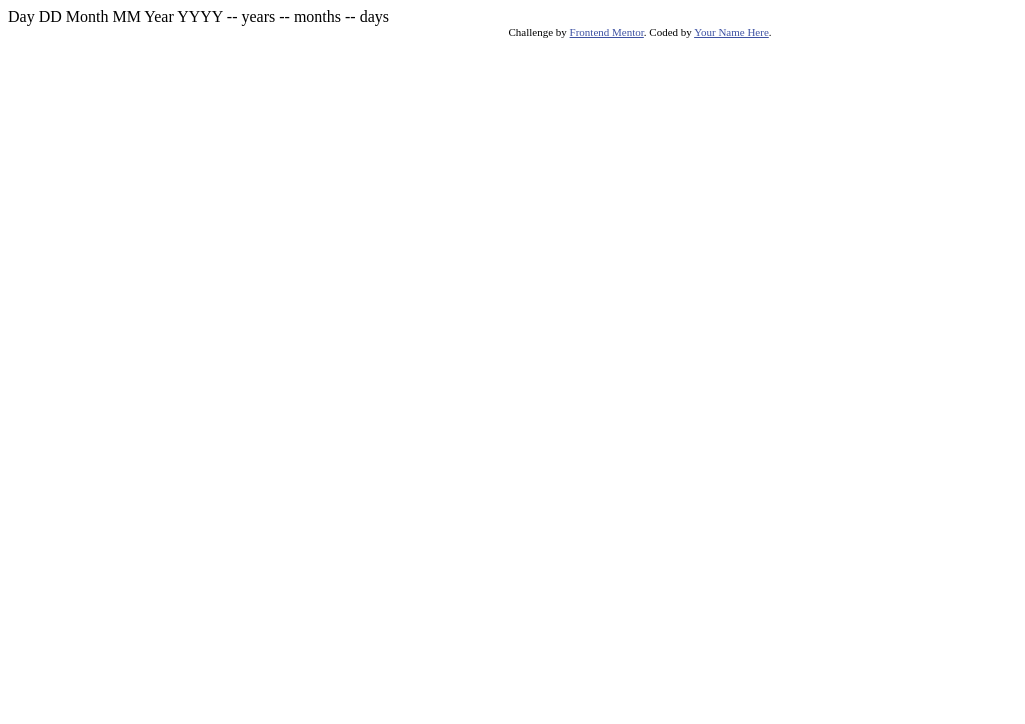
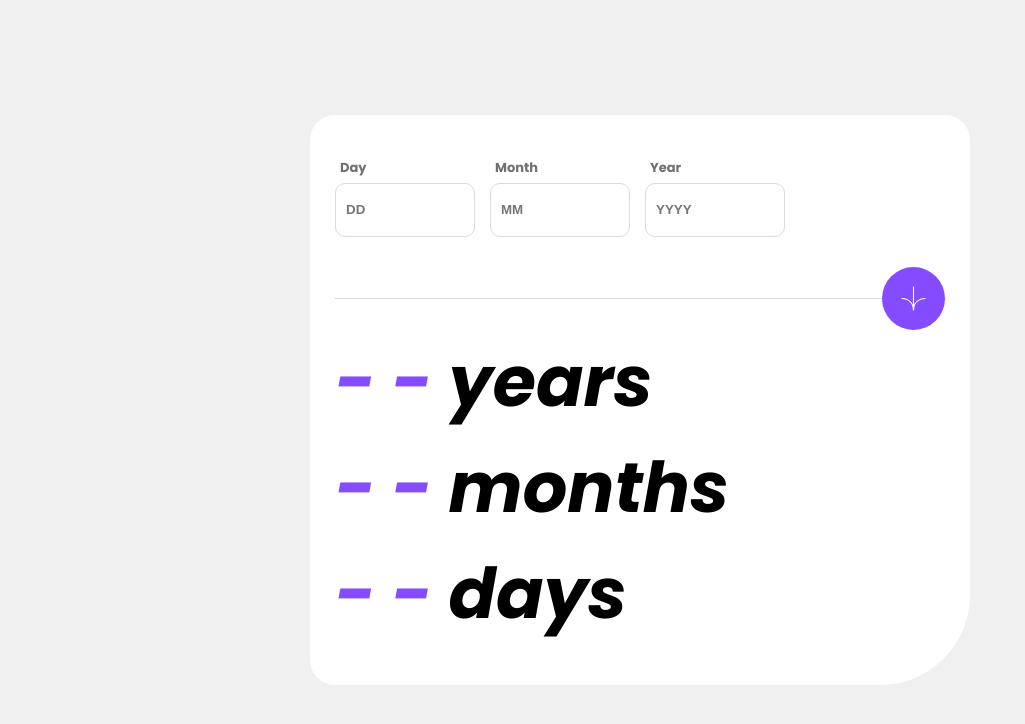
Before and after one commit to Fabricius97/Age-Generator-App, a plain HTML site: page index.html in a window 1280 px wide. Shown: the whole page, without its empty margins (0-1025 px from the left). Drawn offline with Linux system fonts and the light colour scheme.

Commit message:
Fixed the app, fixing bugs

```diff
--- a/index.html
+++ b/index.html
@@ -3,35 +3,52 @@
 <head>
   <meta charset="UTF-8">
   <meta name="viewport" content="width=device-width, initial-scale=1.0"> <!-- displays site properly based on user's device -->
-
   <link rel="icon" type="image/png" sizes="32x32" href="./assets/images/favicon-32x32.png">
-
+  <link rel="preconnect" href="https://fonts.googleapis.com">
+  <link rel="preconnect" href="https://fonts.gstatic.com" crossorigin>
+  <link href="https://fonts.googleapis.com/css2?family=Poppins:ital,wght@0,400;0,700;0,800;1,400;1,700;1,800&display=swap" rel="stylesheet">
+  <link rel="stylesheet" href="style.css">
   <title>Frontend Mentor | Age calculator app</title>
 
-  <!-- Feel free to remove these styles or customise in your own stylesheet 👍 -->
-  <style>
-    .attribution { font-size: 11px; text-align: center; }
-    .attribution a { color: hsl(228, 45%, 44%); }
-  </style>
 </head>
 <body>
+  <div class="container">
+    <div class="contentContainer">
+    <div class="dayMonthYear">
 
-  Day
-  DD
+      <div class="day">
+        <label for="day">Day</label>
+        <input id="day" type="text" placeholder="DD" name="day">
+        <span class="requiredField" id="requiredField">This field is required</span>
+        <span class="errorValid" id="errorDay">Must be a valid day</span>
+      </div>
+      <div class="month">
+        <label for="month">Month</label>
+        <input id="month" type="text" placeholder="MM" name="month">
+        <span class="requiredField" id="requiredField">This field is required</span>
+        <span class="errorValid" id="errorMonth">Must be a valid month</span>
+      </div>
+      <div class="year">
+        <label for="year">Year</label>
+        <input id="year" type="text" placeholder="YYYY" name="year">
+        <span class="requiredField" id="requiredField">This field is required</span>
+        <span class="errorValid" id="errorYear">Must be in the past</span>
+      </div>
+    </div>
 
-  Month
-  MM
+    <div class="invinsibleContainer">
+      <button class="borderImg">
+        <img src="assets/images/icon-arrow.svg" alt="icon-arrow">
+      </button>
+    </div>
 
-  Year
-  YYYY
-
-  -- years
-  -- months
-  -- days
-
-  <div class="attribution">
-    Challenge by <a href="https://www.frontendmentor.io?ref=challenge" target="_blank">Frontend Mentor</a>.
-    Coded by <a href="#">Your Name Here</a>.
+    <div class="ageCalculator">
+      <div><span id="years" style="color: hsl(259, 100%, 65%);">- -</span> years</div>
+      <div><span id="months" style="color: hsl(259, 100%, 65%);">- -</span> months</div>
+      <div><span id="days" style="color: hsl(259, 100%, 65%);">- -</span> days</div>
+    </div>
   </div>
+</div>
+  <script src="script.js"></script>
 </body>
 </html>
--- /dev/null
+++ b/script.js
@@ -0,0 +1,68 @@
+const calculateAge = () => {
+    const dayInput = document.getElementById("day");
+    const monthInput = document.getElementById("month");
+    const yearInput = document.getElementById("year");
+    const requiredField = document.getElementsByClassName("requiredField");
+    const errorValid = document.getElementsByClassName("errorValid");
+
+    // Reset error messages and borders
+    for (let i = 0; i < requiredField.length; i++) {
+      requiredField[i].style.display = "none";
+      errorValid[i].style.display = "none";
+    }
+    dayInput.style.border = "1px solid #ccc";
+    monthInput.style.border = "1px solid #ccc";
+    yearInput.style.border = "1px solid #ccc";
+
+    // Check if any input fields are empty or invalid
+    let isEmpty = false;
+    let isValid = true;
+    if (dayInput.value === "") {
+      isEmpty = true;
+      requiredField[0].style.display = "block";
+      dayInput.style.border = "1px solid red";
+    } else if (isNaN(dayInput.value) || dayInput.value < 1 || dayInput.value > 31) {
+      isValid = false;
+      errorValid[0].style.display = "block";
+      dayInput.style.border = "1px solid red";
+    }
+    if (monthInput.value === "") {
+      isEmpty = true;
+      requiredField[1].style.display = "block";
+      monthInput.style.border = "1px solid red";
+    } else if (isNaN(monthInput.value) || monthInput.value < 1 || monthInput.value > 12) {
+      isValid = false;
+      errorValid[1].style.display = "block";
+      monthInput.style.border = "1px solid red";
+    }
+    if (yearInput.value === "") {
+      isEmpty = true;
+      requiredField[2].style.display = "block";
+      yearInput.style.border = "1px solid red";
+    } else if (isNaN(yearInput.value) || yearInput.value > new Date().getFullYear()) {
+      isValid = false;
+      errorValid[2].style.display = "block";
+      yearInput.style.border = "1px solid red";
+    }
+
+    if (isEmpty || !isValid) {
+      return;
+    }
+
+    // Calculate age
+    const birthDate = new Date(yearInput.value, monthInput.value - 1, dayInput.value);
+    const today = new Date();
+    let age = today.getFullYear() - birthDate.getFullYear();
+    const monthDiff = today.getMonth() - birthDate.getMonth();
+    if (monthDiff < 0 || (monthDiff === 0 && today.getDate() < birthDate.getDate())) {
+      age--;
+    }
+
+    // Display age
+    document.getElementById("years").textContent = age;
+    document.getElementById("months").textContent = Math.abs(today.getMonth() - birthDate.getMonth());
+    document.getElementById("days").textContent = Math.abs(today.getDate() - birthDate.getDate());
+  };
+
+  // Add event listener to button
+  document.querySelector(".borderImg").addEventListener("click", calculateAge);
--- /dev/null
+++ b/style.css
@@ -0,0 +1,141 @@
+body {
+    font-family: 'Poppins', sans-serif;
+    margin: 0;
+    padding: 0;
+    height: 100vh;
+    display: flex;
+    justify-content: center;
+    align-items: center;
+    background: hsl(0, 0%, 94%);
+    font-size: 32px;
+    font-weight: bold;
+
+}
+
+* {
+    box-sizing: border-box;
+    width: 100%;
+}
+
+.container {
+    margin: 20px;
+    border-radius: 25px 25px 90px;
+    background-color: white;
+    padding: 38px 25px;
+    display: flex;
+    min-width: 343px;
+    min-height: 486px;
+    width: 660px;
+}
+
+.contentContainer {
+    gap: 30px;
+    display: flex;
+    flex-direction: column;
+    justify-content: space-around;
+}
+
+label {
+    font-size: 13px;
+    color: hsl(0, 1%, 44%);
+    padding: 5px;
+}
+
+input {
+    min-width: 88px;
+    height: 54px;
+    border: solid 1px hsl(0, 0%, 86%);
+    border-radius: 10px;
+    padding-left: 10px;
+    font-weight: bold;
+    outline: none;
+}
+
+input:hover, input:focus {
+  border-color: hsl(259, 100%, 65%);
+}
+
+
+.dayMonthYear * {
+    display: flex;
+    flex-direction: column;
+    gap: -20px;
+}
+
+.dayMonthYear {
+    display: flex;
+    gap: 15px;
+    max-width: 450px;
+}
+
+.errorValid {
+  display: none;
+  color: red;
+  margin-top: 5px;
+  font-size: 11px;
+  font-style: italic;
+}
+
+.requiredField {
+  display: none;
+  color: red;
+  margin-top: 5px;
+  font-size: 11px;
+  font-style: italic;
+}
+
+.invinsibleContainer {
+    border-bottom: 1px solid hsl(0, 0%, 86%);
+    display: flex;
+    justify-content: center;
+    position: relative;
+}
+
+
+.invinsibleContainer:after {
+    content: "";
+    position: absolute;
+  }
+
+  .borderImg {
+    background-color: hsl(259, 100%, 65%);
+    border-radius: 50%;
+    width: 63px;
+    height: 63px;
+    display: flex;
+    justify-content: center;
+    align-items: center;
+    margin-bottom: -31.5px;
+    border: none;
+  }
+
+  button:hover{
+    background-color: hsl(0, 0%, 8%);
+    cursor: pointer;
+  }
+
+  .invinsibleContainer img {
+    width: 25px;
+    height: 25px;
+  }
+
+  .ageCalculator {
+    display: flex;
+    flex-direction: column;
+    font-size: 50px;
+    font-style: italic;
+    max-width: 545px;
+  }
+
+  @media (min-width: 376px) {
+    .invinsibleContainer {
+      display: flex;
+      justify-content: end;
+    }
+  }
+
+  @media (min-width: 450px) {
+    .ageCalculator {
+        font-size: 70px;
+    }
+  }
```
